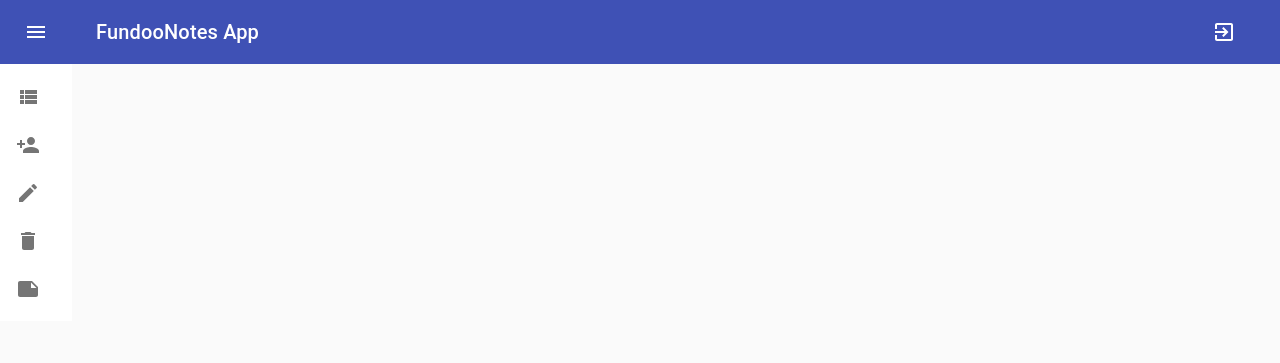
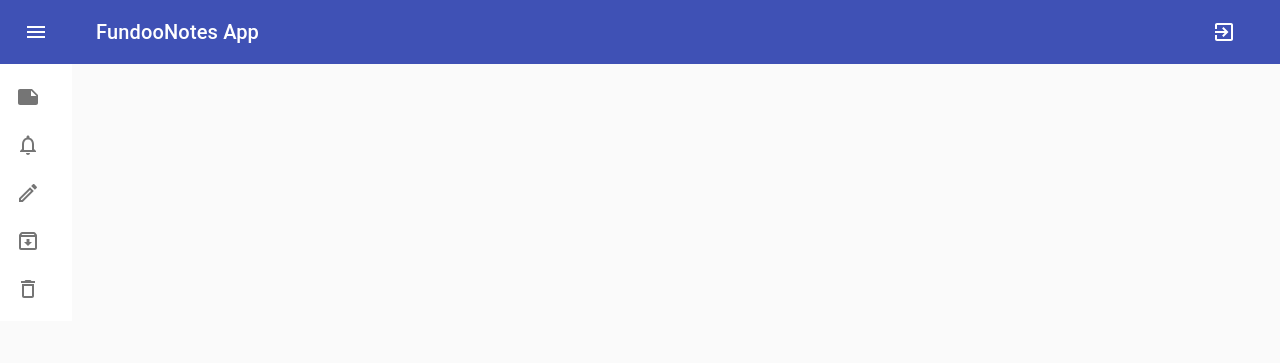
Before and after one commit to sanyuktanirmal17/frontend-react-frontend, a React (Create React App) app: page /dashboard in a window 1280 px wide. Shown: the top 363 px of the page. Built offline with nearby package versions, Linux system fonts and the light colour scheme.

Commit message:
refactor: added icon frormation on sidenav

```diff
--- a/package.json
+++ b/package.json
@@ -15,6 +15,7 @@
     "react-dom": "^17.0.2",
     "react-router-dom": "^5.2.1",
     "react-scripts": "4.0.3",
+    "react-toastify": "^8.0.2",
     "sass": "^1.38.2",
     "web-vitals": "^1.1.2",
     "yup": "^0.32.9"
--- a/src/Pages/Dashboard/dashboard.js
+++ b/src/Pages/Dashboard/dashboard.js
@@ -25,10 +25,17 @@ import {BrowserRouter as Router} from 'react-router-dom';
  import { User } from '../../service/user';
 import Dialog from '@material-ui/core/Dialog';
 import NoteIcon from '@material-ui/icons/Note';
-
+import NotificationsNoneIcon from "@material-ui/icons/NotificationsNone";
+import EmojiObjectsOutlinedIcon from "@material-ui/icons/EmojiObjectsOutlined";
+import EditOutlinedIcon from "@material-ui/icons/EditOutlined";
+import ArchiveOutlinedIcon from "@material-ui/icons/ArchiveOutlined";
+import LabelOutlinedIcon from "@material-ui/icons/LabelOutlined";
+import DeleteOutlineOutlinedIcon from "@material-ui/icons/DeleteOutlineOutlined";
+// import {CardList} from '';
 import Container from '@material-ui/core/Container';
 import Grid from '@material-ui/core/Grid';
 import './dashboard.scss'
+
 const user = new User();
 const drawerWidth = 240;
 
@@ -142,7 +149,8 @@ export default function Dashboard() {
     <div className="root">
       <CssBaseline />
       <AppBar position="absolute"
-      className={clsx(classes.appBar, open && classes.appBarShift)}>
+      className={clsx(classes.appBar,
+       open && classes.appBarShift)}>
         <Toolbar className={classes.toolbar}>
           <IconButton
             edge="start"
@@ -179,7 +187,7 @@ export default function Dashboard() {
         </div>
         <Divider />
         <List>
-        <ListItem button key="List" data-testid="list">
+        {/* <ListItem button key="List" data-testid="list">
             <ListItemIcon>{<ViewListIcon/>}</ListItemIcon>
             <ListItemText primary="List" />
           </ListItem>
@@ -194,7 +202,7 @@ export default function Dashboard() {
           <ListItem button key="Delete" data-testid="delete">
             <ListItemIcon>{<DeleteIcon/>}</ListItemIcon>
             <ListItemText primary="Delete" />
-          </ListItem>
+          </ListItem> */}
           {/* <List> */}
                     {primaryMenuItems.map((item) => (
                         <ListItem button key={item.name} onClick={item.action}>
@@ -202,7 +210,32 @@ export default function Dashboard() {
                             <ListItemText primary={item.name} />
                         </ListItem>
                     ))}
-                  {/* </List> */}
+
+            <ListItem button o>
+              <ListItemIcon>
+                <NotificationsNoneIcon />
+              </ListItemIcon>
+              <ListItemText primary={"Reminders"} />
+            </ListItem>
+
+                  <ListItem button >
+              <ListItemIcon>
+                <EditOutlinedIcon />
+              </ListItemIcon>
+              <ListItemText primary={"Edit labels"} />
+            </ListItem>
+            <ListItem button >
+              <ListItemIcon>
+                <ArchiveOutlinedIcon />
+              </ListItemIcon>
+              <ListItemText primary={"Archive"} />
+            </ListItem>
+            <ListItem button >
+              <ListItemIcon>
+                <DeleteOutlineOutlinedIcon />
+              </ListItemIcon>
+              <ListItemText primary={"Trash"} />
+            </ListItem>
         </List>
 
       </Drawer>
@@ -219,6 +252,11 @@ export default function Dashboard() {
 
           </Grid>
         </Container>
+
+        {/* <main className={classes.content}>
+               <div className={classes.toolbar} />
+                <CardList notes={notes}></CardList>
+            </main> */}
       </main>
     </div>
     </Router>
--- a/src/Pages/Login/login.jsx
+++ b/src/Pages/Login/login.jsx
@@ -14,7 +14,7 @@ import * as Yup from 'yup';
 import {Formik,  Form, Field, ErrorMessage} from 'formik';
 import './login.scss';
  import { useHistory } from 'react-router-dom';
-//  import {dashboard} from '../Dashboard/dashboard';
+//  import {toast} from 'react-toastify';
 import { User } from '../../service/user';
 const user = new User();
 
@@ -22,7 +22,7 @@ const user = new User();
 * @description creating Login form
 */
 
-
+// toast.configure()
 const Login =()=>{
  const history = useHistory();
  const initialValues = {
@@ -50,16 +50,21 @@ const Login =()=>{
         // setOpen(true);
         localStorage.setItem('token', res.data.token)
         console.log(res.data.message)
-        alert('You have been successfully logged in!!')
-          history.push('./dashboard');
+        // alert('You have been successfully logged in!!')
+
+        history.push('./dashboard');
       }).catch(error => {
         console.log(error.message)
       })
+
       // eslint-disable-next-line
     //         props.resetForm()
             // props.setSubmitting(false)
     }
 
+  //   const notify =()=> {
+  //     toast.success(('You have been successfully logged in!!'), {autoClose:3000})
+  //  }
   //   const handleLogin=()=>{
   //     history.push('/login');
   // };
@@ -128,6 +133,7 @@ return (
                   className="register-form-button"
                   fullWidth>
                   {props.isSubmitting ? " " : "Login"}
+                  {/* onlick = {notify} */}
                 </Button>
                 </Form>
                  )}
```
Also changed, not shown: src/component/cardList.js (added, +21 -0 lines), 1 other file (tests, documents, lock files or other folders).
